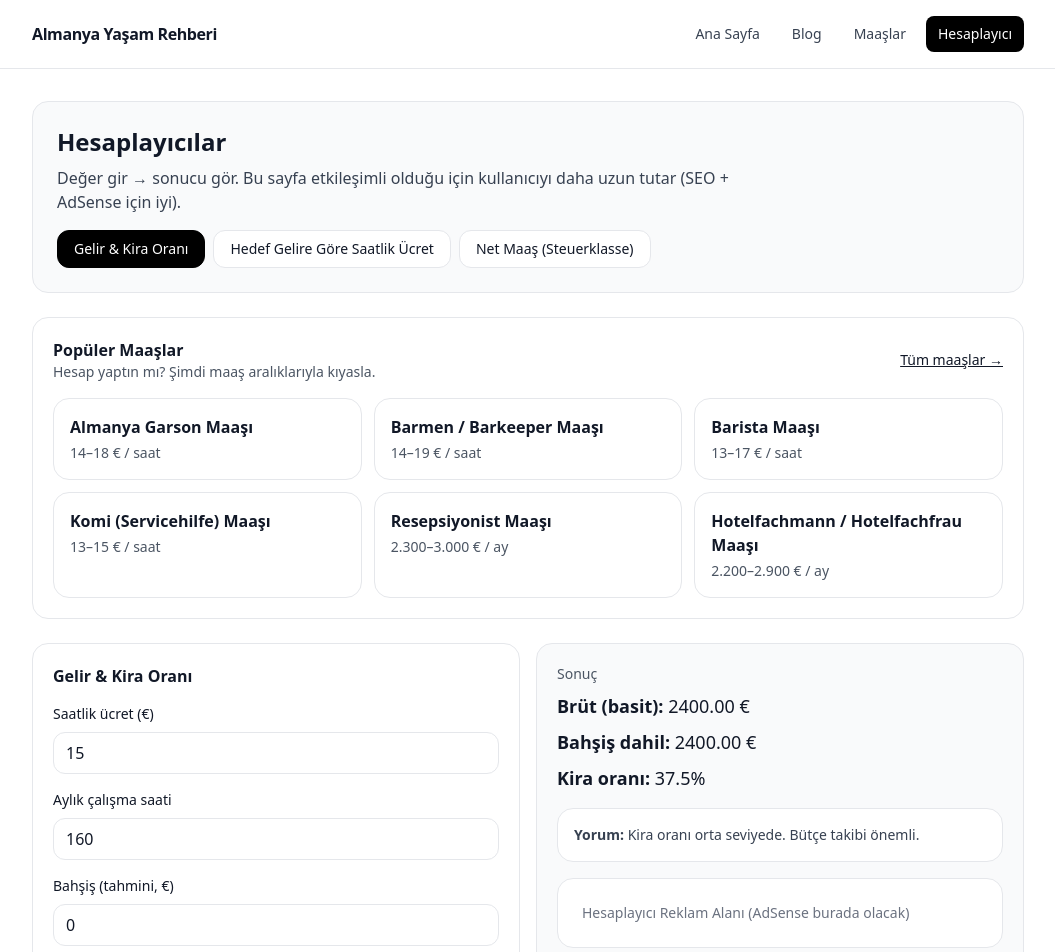
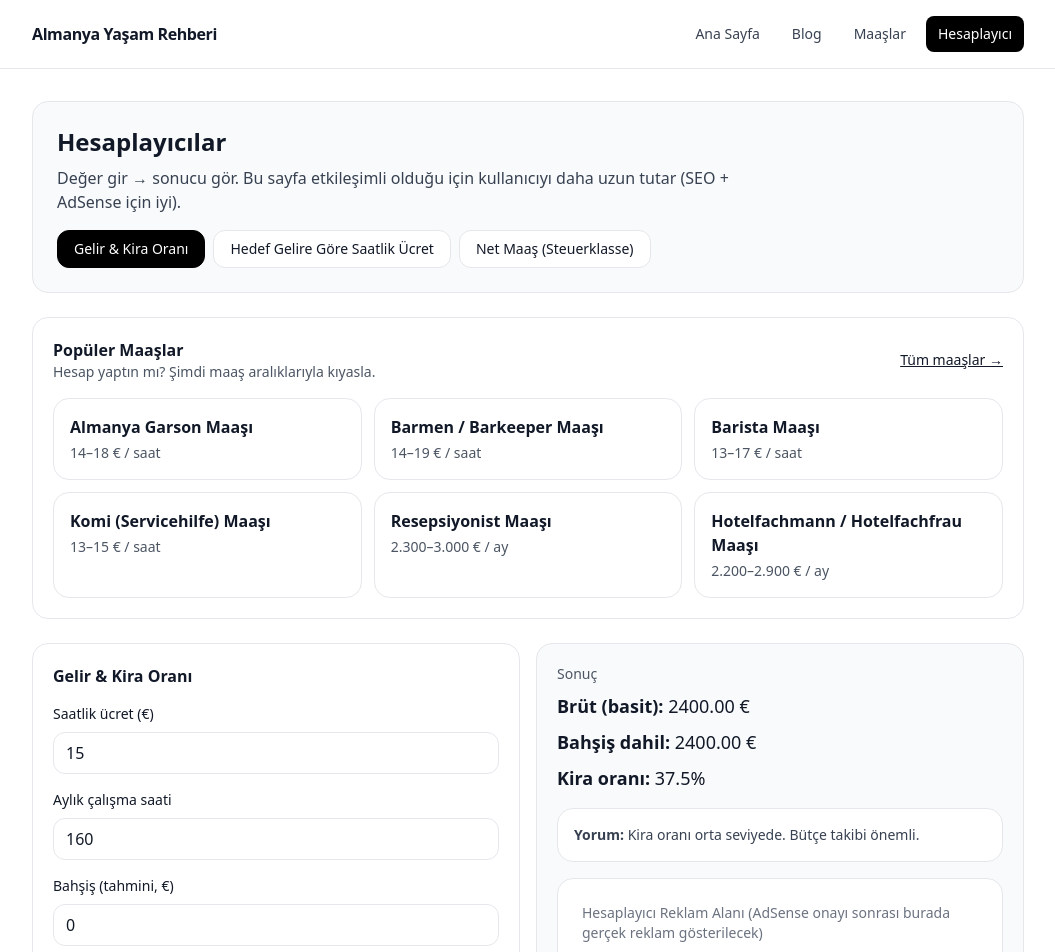
Before and after one commit to Aulascankaya/almanya-hibrit, a React (Vite) app: page /hesaplayici in a window 1280 px wide. Shown: the top 952 px of the page, without its empty margins (112-1167 px from the left). Built offline with nearby package versions, Linux system fonts and the light colour scheme.

Commit message:
Add Adsense

```diff
--- a/src/components/AdSlot.jsx
+++ b/src/components/AdSlot.jsx
@@ -1,7 +1,7 @@
 export default function AdSlot({ label = "Reklam Alanı" }) {
   return (
     <div className="rounded-2xl border p-6 text-sm text-gray-500 bg-white">
-      {label} (AdSense burada olacak)
+      {label} (AdSense onayı sonrası burada gerçek reklam gösterilecek)
     </div>
   );
 }
```
Also changed, not shown: public/ads.txt (added).
